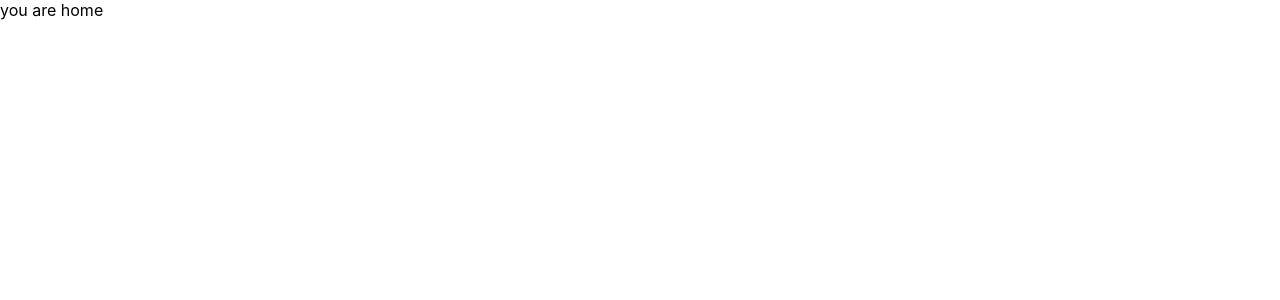
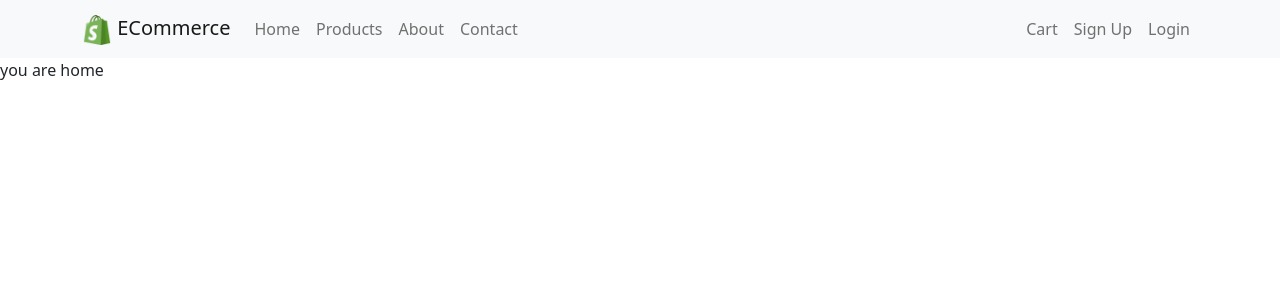
Before and after one commit to SincerelyBrittany/e-commerce-site-using-commerce.js, a React (Create React App) app: page / in a window 1280 px wide. Shown: the top 300 px of the page. Built offline with nearby package versions, Linux system fonts and the light colour scheme.

Commit message:
feat: navbar added to the website

```diff
--- a/src/App.js
+++ b/src/App.js
@@ -1,4 +1,4 @@
-import {Router, Route, Routes, Link, useLocation} from 'react-router-dom';
+import { Router, Route, Routes, Link, useLocation } from 'react-router-dom';
 import './App.css';
 import Home from './components/home/Home';
 import Products from './components/products/Products';
@@ -7,23 +7,22 @@ import Cart from './components/cart/Cart';
 import Login from './components/auth/login/Login';
 import Signup from './components/auth/signup/Signup';
 import Contact from './components/contact/Contact';
-
+import Layout from './components/Layout/Layout';
 
 const App = () => {
-
   return (
-    <Routes>
-      <Route path='/' element={<Home />}></Route>
-      <Route path='/about' element={<About />}></Route>
-      <Route path='/products' element={<Products />}></Route>
-      <Route path='/cart' element={<Cart />}></Route>
-      <Route path='/login' element={<Login />}></Route>
-      <Route path='/signup' element={<Signup />}></Route>
-      <Route path='/contact' element={<Contact />}></Route>
-    </Routes>
-  )
-
-}
-
+    <Layout>
+      <Routes>
+        <Route path="/" element={<Home />}></Route>
+        <Route path="/about" element={<About />}></Route>
+        <Route path="/products" element={<Products />}></Route>
+        <Route path="/cart" element={<Cart />}></Route>
+        <Route path="/login" element={<Login />}></Route>
+        <Route path="/signup" element={<Signup />}></Route>
+        <Route path="/contact" element={<Contact />}></Route>
+      </Routes>
+    </Layout>
+  );
+};
 
 export default App;
--- a/src/components/Layout/Layout.jsx
+++ b/src/components/Layout/Layout.jsx
@@ -1,7 +1,15 @@
 import React from 'react';
+import CustomNavbar from '../Navbar/Navbar';
+import { ThemeProvider } from 'react-bootstrap';
 
-function Layout() {
-  return <div>Layout</div>;
-}
+const Layout = ({ children }) => {
+  return (
+    <ThemeProvider>
+      <CustomNavbar />
+      {children}
+      {/* here you can place your footer */}
+    </ThemeProvider>
+  );
+};
 
 export default Layout;
--- /dev/null
+++ b/src/components/Navbar/Navbar.jsx
@@ -0,0 +1,49 @@
+import Container from 'react-bootstrap/Container';
+import Nav from 'react-bootstrap/Nav';
+import Navbar from 'react-bootstrap/Navbar';
+import style from './style.module.css';
+import { Link } from 'react-router-dom';
+import Icon from '../../assets/img/shopping-logo-pngrepo-com.png';
+
+const CustomNavbar = () => {
+  return (
+    <Navbar bg="light" variant="light" collapseOnSelect expand="md">
+      <Container>
+        <Navbar.Brand href="/">
+          <img src={Icon} className={style.brand_icon} alt="ecommerce site" />{' '}
+          ECommerce
+        </Navbar.Brand>
+        <Navbar.Toggle aria-controls="responsive-navbar-nav" />
+        <Navbar.Collapse id="responsive-navbar-nav">
+          <Nav className="me-auto">
+            <Link to="/" className="nav-link">
+              Home
+            </Link>
+            <Link to="/products" className="nav-link">
+              Products
+            </Link>
+            <Link to="/about" className="nav-link">
+              About
+            </Link>
+            <Link to="/contact" className="nav-link">
+              Contact
+            </Link>
+          </Nav>
+          <Nav>
+            <Link to="/cart" className="nav-link">
+              Cart
+            </Link>
+            <Link to="/signup" className="nav-link">
+              Sign Up
+            </Link>
+            <Link to="/login" className="nav-link">
+              Login
+            </Link>
+          </Nav>
+        </Navbar.Collapse>
+      </Container>
+    </Navbar>
+  );
+};
+
+export default CustomNavbar;
--- /dev/null
+++ b/src/components/Navbar/style.module.css
@@ -0,0 +1,4 @@
+.brand_icon{
+    width: 30px;
+    justify-content: center;
+}
--- a/src/index.js
+++ b/src/index.js
@@ -4,6 +4,7 @@ import './index.css';
 import App from './App';
 import reportWebVitals from './reportWebVitals';
 import { BrowserRouter } from 'react-router-dom';
+import 'bootstrap/dist/css/bootstrap.min.css';
 
 const root = ReactDOM.createRoot(document.getElementById('root'));
 root.render(
```
Also changed, not shown: src/assets/img/shopping-logo-pngrepo-com.png (added).
